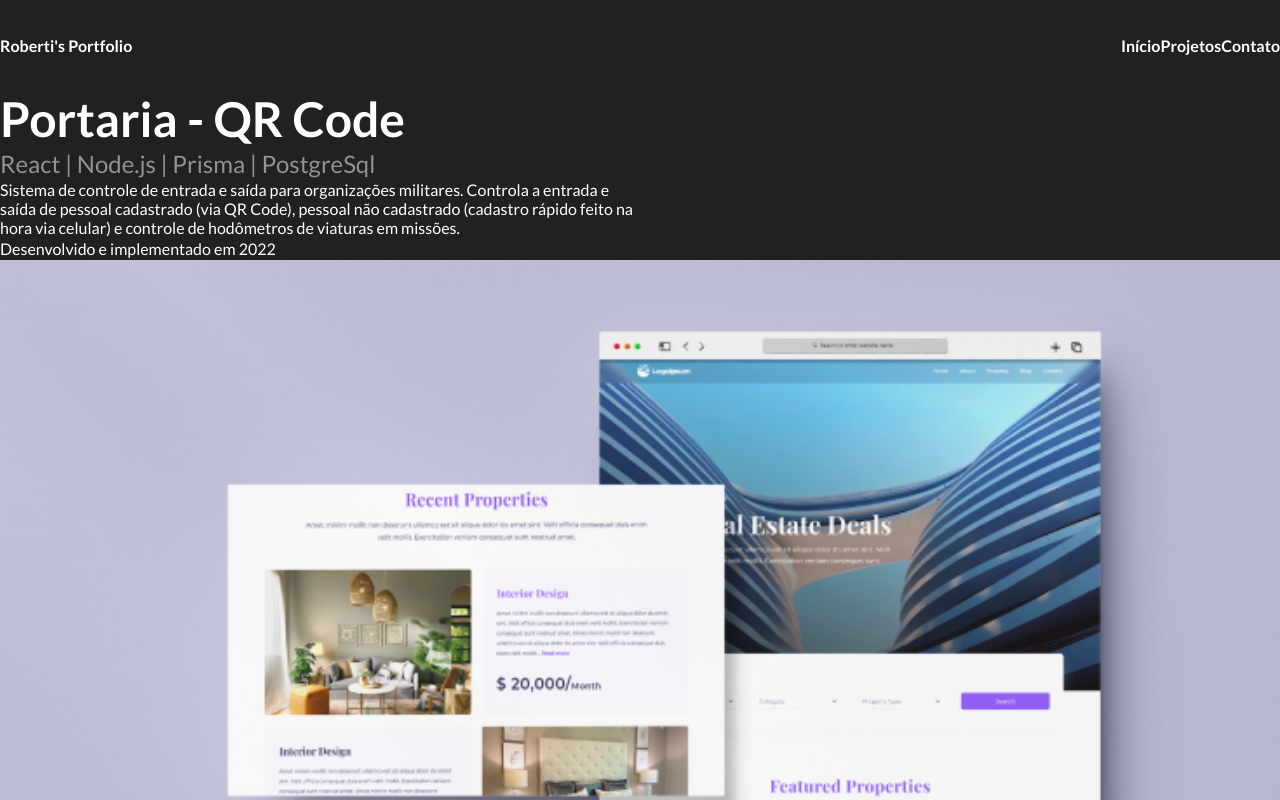
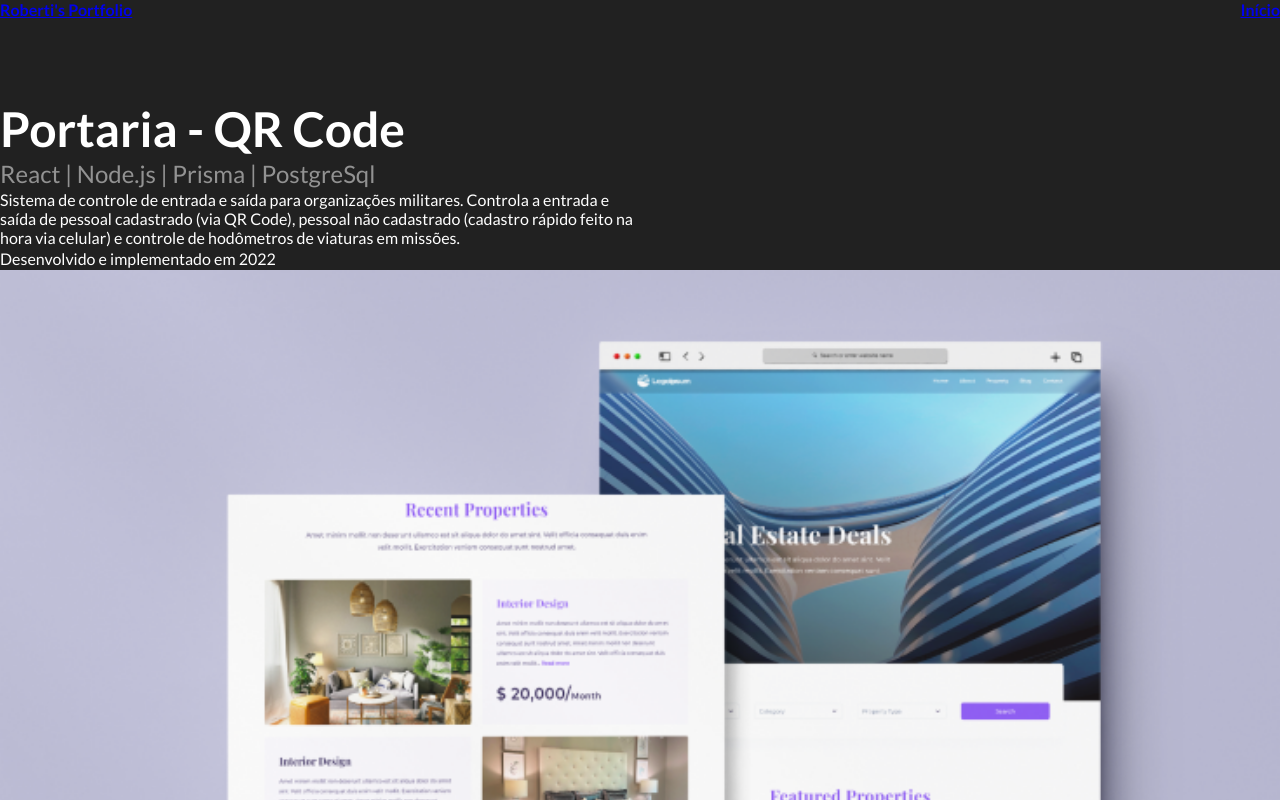
Before and after one commit to sgtroberti/Portfolio, a React (Create React App) app: page /detail/1 in a window 1280 px wide. Shown: the top 800 px of the page. Built offline with nearby package versions, Linux system fonts and the light colour scheme; the HTML template or start-up script is replaced by a standard one.

Commit message:
improvements

```diff
--- a/src/components/Carousel.js
+++ b/src/components/Carousel.js
@@ -10,7 +10,7 @@ import Wrapper from "./Wrapper";
 
 const Carousel = ({ imagesVector }) => {
   return (
-    <Wrapper>
+    <Wrapper id="stacks">
       <Text fontSize={[26, 40]}>
         Minhas <strong>stacks</strong>:
       </Text>
--- a/src/components/Contact.js
+++ b/src/components/Contact.js
@@ -10,7 +10,7 @@ const Contact = () => {
         Quer entrar em <strong>contato</strong>? Bora um café?
       </Text>
 
-      <Flex justifyContent={"space-around"} alignItems={"center"}>
+      <Flex id="contacts" justifyContent={"space-around"} alignItems={"center"}>
         {ContactLogos.map((contact) => (
           <ContactButton key={contact.media} contact={contact} />
         ))}
--- a/src/components/Navbar.js
+++ b/src/components/Navbar.js
@@ -1,25 +1,56 @@
-import { HamburgerIcon } from "@chakra-ui/icons";
-import { Box, Text } from "@chakra-ui/react";
+import { Box, Flex, Link } from "@chakra-ui/react";
 
-const Navbar = () => {
+import { useEffect } from "react";
+
+const Navbar = ({ notHome }) => {
+  const generateLinks = () => {
+    return (
+      <Flex gap={[10, 5]} pt={[8, 0]}>
+        {notHome ? (
+          <Link href={!notHome ? "#home" : "/"}>Início</Link>
+        ) : (
+          <>
+            <Link href={!notHome ? "#stacks" : "/#stacks"}>Stacks</Link>
+            <Link href={!notHome ? "#projects" : "/#projects"}>Projetos</Link>
+            <Link href={!notHome ? "#contacts" : "/#contacts"}>Contato</Link>
+          </>
+        )}
+      </Flex>
+    );
+  };
+
   return (
     <Box
-      height={["70px", "90px"]}
+      height={["90px"]}
       pl={[5, 8, 50]}
       pr={[5, 8, 50]}
-      position={"sticky"}
-      display={"flex"}
-      alignItems={"center"}
-      justifyContent={"space-between"}
+      position={"fixed"}
+      w="100%"
+      bgColor={"#212121"}
+      zIndex={5}
     >
-      <Text fontSize={[20, 22, 28]} fontWeight={"700"}>
-        Roberti's Portfolio
-      </Text>
-      <HamburgerIcon w={6} h={6} display={["fixed", "none"]} />
-      <Box display={["none", "flex"]} gap={[0, 15, 35]} fontWeight={"700"}>
-        <a>Início</a>
-        <p>Projetos</p>
-        <p>Contato</p>
+      <Flex
+        pt={[4, 5]}
+        w="100%"
+        alignItems={"center"}
+        justifyContent={["center", "space-between"]}
+      >
+        <Link href="/" fontSize={[20, 22, 28]} fontWeight={"700"}>
+          Roberti's Portfolio
+        </Link>
+
+        <Box display={["none", "flex"]} gap={[0, 15, 35]} fontWeight={"700"}>
+          {generateLinks()}
+        </Box>
+      </Flex>
+      <Box
+        mt={"-20px"}
+        display={["flex", "none"]}
+        justifyContent="center"
+        gap={[0, 15, 35]}
+        fontWeight={"700"}
+      >
+        {generateLinks()}
       </Box>
     </Box>
   );
--- a/src/components/Welcome.js
+++ b/src/components/Welcome.js
@@ -15,11 +15,7 @@ const Welcome = () => {
           Guilherme Roberti, FullStack Developer
         </Text>
       </Flex>
-      <Flex
-        h={["50px", "60px"]}
-        justifyContent={"center"}
-        alignItems={"center"}
-      >
+      <Flex h={["0px", "0px"]} justifyContent={"center"} alignItems={"center"}>
         <TriangleDownIcon w={6} h={6} />
       </Flex>
     </Wrapper>
--- a/src/components/Works.js
+++ b/src/components/Works.js
@@ -5,7 +5,7 @@ import { Projects } from "../content/Projects";
 
 const Works = () => {
   return (
-    <Wrapper>
+    <Wrapper id="projects">
       <Text pt={[5, 12]} fontSize={[24, 40]}>
         Alguns <strong>projetos</strong> implementados:
       </Text>
--- a/src/components/Wrapper.js
+++ b/src/components/Wrapper.js
@@ -1,8 +1,8 @@
 import { Box } from "@chakra-ui/react";
 
-const Wrapper = ({ children }) => {
+const Wrapper = ({ children, id }) => {
   return (
-    <Box pl={[5, 8, 50]} pr={[5, 8, 50]}>
+    <Box id={id} pl={[5, 8, 50]} pr={[5, 8, 50]} pt={["80px", "100px"]}>
       {children}
     </Box>
   );
--- a/src/routes/ProjectDetail.js
+++ b/src/routes/ProjectDetail.js
@@ -26,7 +26,7 @@ const ProjectDetail = () => {
 
   return (
     <>
-      <Navbar />
+      <Navbar notHome />
       <Wrapper>
         <Flex flexDir={"column"} gap={2}>
           <Text fontSize={["28px", "48px"]} fontWeight={700}>
```
